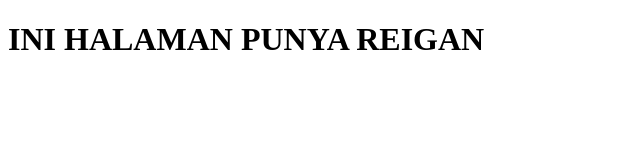
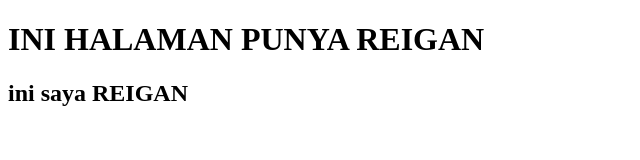
Before and after one commit to reigann/CRUD-PWL, a plain HTML site: page crudReigan.html in a window 1280 px wide. Shown: the whole page, without its empty margins (0-640 px from the left). Drawn offline with Linux system fonts and the light colour scheme.

Commit message:
ini reigan

```diff
--- a/crudReigan.html
+++ b/crudReigan.html
@@ -7,5 +7,6 @@
 </head>
 <body>
     <h1> INI HALAMAN PUNYA REIGAN</h1>
+    <h2>ini saya REIGAN</h2>
 </body>
 </html>
```
